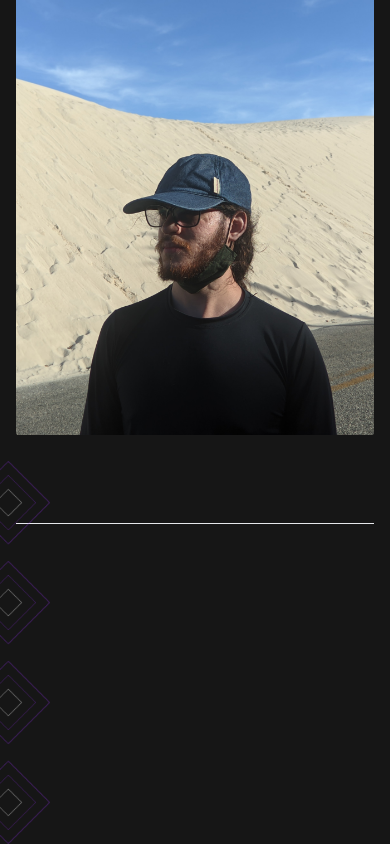
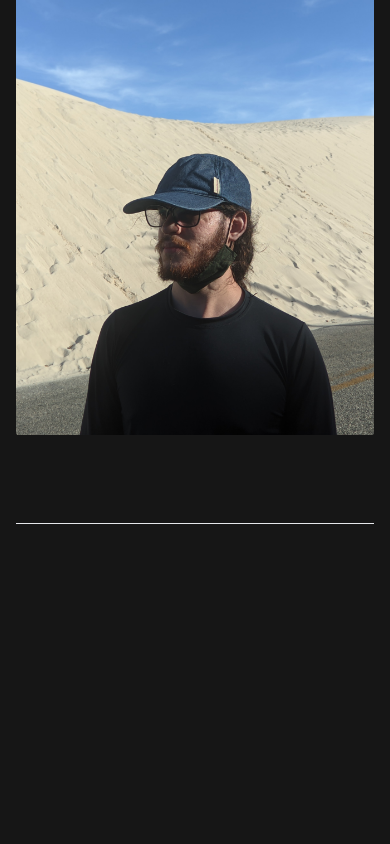
Before and after one commit to mariquegonn-dev/myportfolio-next, a Next.js app: page / in a window 390 px wide. Shown: the part 1539-2383 px from the top of the page. After the commit the page ends 2063 px from the top, so only its background shows below. Built offline with nearby package versions, Linux system fonts and the light colour scheme.

Commit message:
styles: details hidden in mobile

```diff
--- a/src/app/page.tsx
+++ b/src/app/page.tsx
@@ -8,7 +8,7 @@ import Image from "next/image";
 export default function Home() {
   return (
     <>
-      <div className="absolute top-[2000px]">
+      <div className="absolute top-[2000px] hidden lg:block">
         <Image
           width={50}
           height={460}
```
